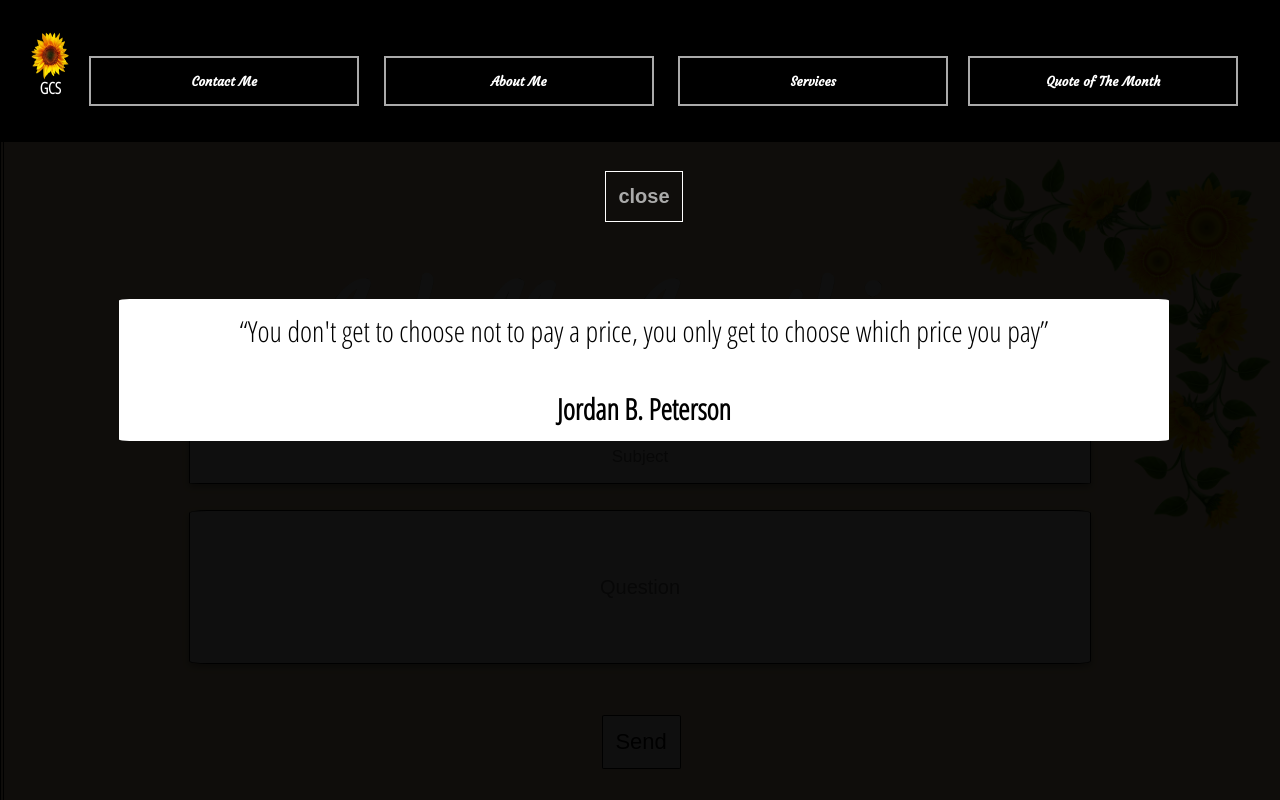
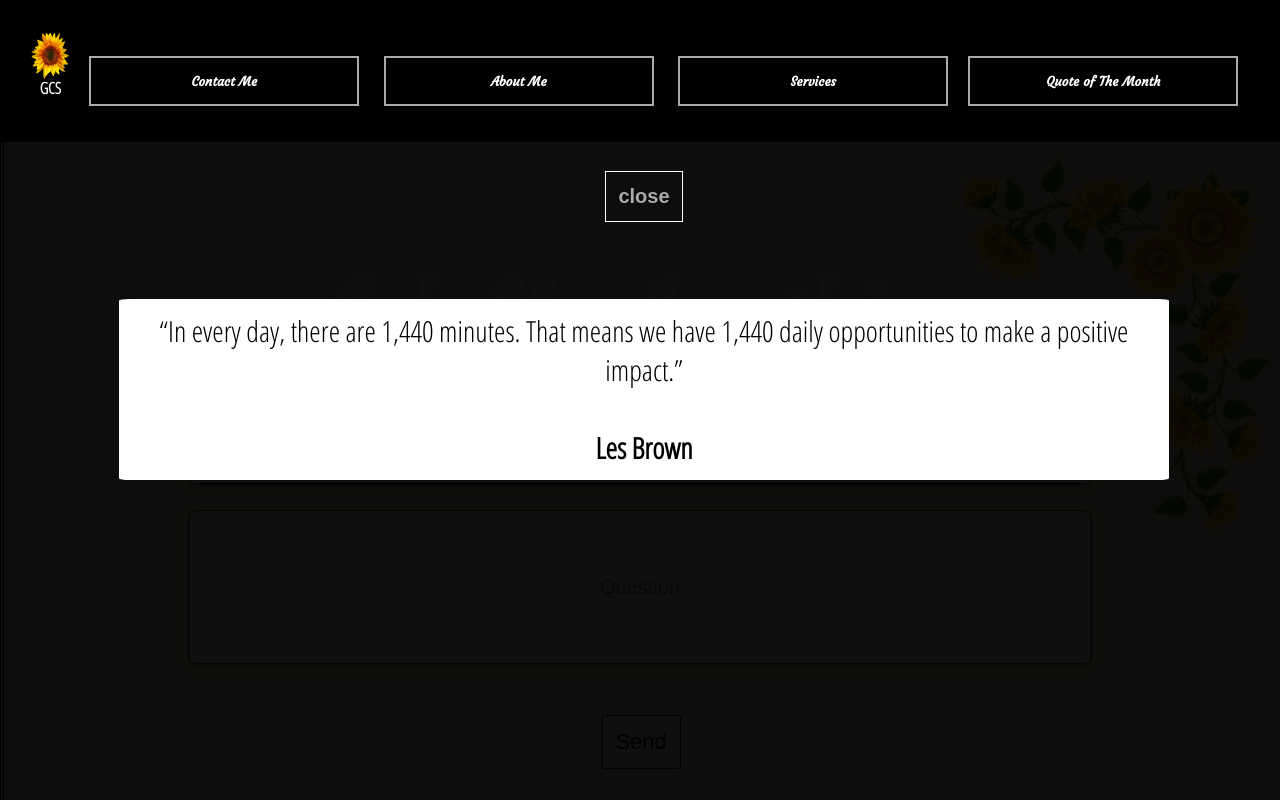
Before and after one commit to JayZonday/sus-home, a React (Create React App) app: page /ask-me-anything in a window 1280 px wide. Both pictures are taken after a click on the button "Quote of The Month". Shown: the top 800 px of the page. Built offline with nearby package versions, Linux system fonts and the light colour scheme.

Commit message:
body and suject dynamic for mailto in ask me anything

```diff
--- a/src/components/AskMeAnything/index.js
+++ b/src/components/AskMeAnything/index.js
@@ -12,14 +12,12 @@ class AskMeAnything extends Component {
   }
 
   handleQuestion = (event)  => {
-
     this.setState({
       question: event.target.value
     })
   }
 
   handleSubject = (event)  => {
-
     this.setState({
       subject: event.target.value
     })
--- a/src/components/TopNav/index.js
+++ b/src/components/TopNav/index.js
@@ -34,10 +34,11 @@ class TopNav extends Component {
             <button onClick={()=> this.handleClose()} className='close-btn'>close</button>
             <div className='quote'>
 
-            “You don't get to choose not to pay a price, you only get to choose which price you pay”
+            “In every day, there are 1,440 minutes. That means we have 1,440 daily opportunities to make a
+            positive impact.”
             <br/>
             <br/>
-            <b>Jordan B. Peterson</b>
+            <b>Les Brown</b>
             </div>
           </div>
 
```
